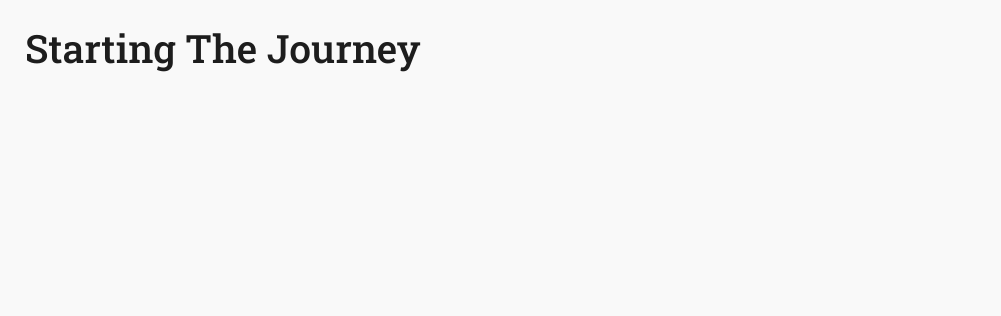
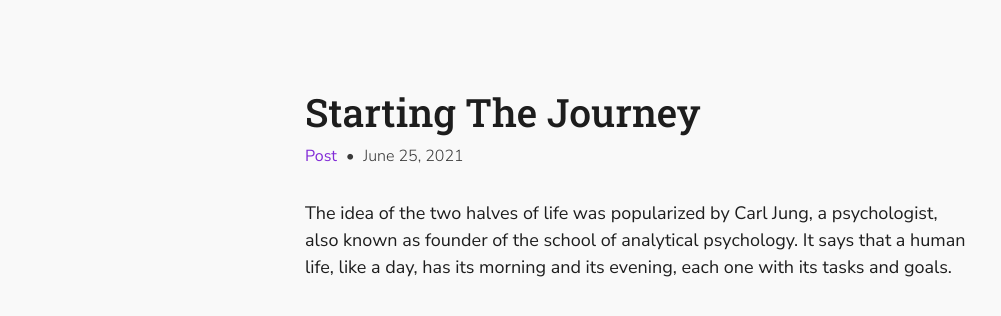
Before and after one commit to alanmoraales/the-photography-journey, a Next.js app: page / in a window 1280 px wide. Shown: the top 316 px of the page, without its empty margins (0-1001 px from the left). Built offline with nearby package versions, Linux system fonts and the light colour scheme.

Commit message:
trying out body component

```diff
--- a/src/pages/index.tsx
+++ b/src/pages/index.tsx
@@ -1,9 +1,26 @@
 import styled from '@emotion/styled'
 import Head from 'components/atoms/Head'
-import { Heading } from 'components/atoms/Typography'
+import { Heading, Body } from 'components/atoms/Typography'
 
 const Container = styled.div`
   padding: 25px;
+  max-width: 75ch;
+  margin: 0 auto;
+`
+
+const Header = styled.div`
+  padding-top: 64px;
+  gap: 8px;
+  display: grid;
+`
+
+const Meta = styled.div`
+  display: flex;
+  gap: 9px;
+`
+
+const Content = styled.div`
+  padding-top: 32px;
 `
 
 const Home = () => (
@@ -11,7 +28,26 @@ const Home = () => (
     <Head />
     <main>
       <Container>
-        <Heading>Starting The Journey</Heading>
+        <Header>
+          <Heading>Starting The Journey</Heading>
+          <Meta>
+            <Body color="primary">Post</Body>
+            <Body color="opaque" weight="light">
+              •
+            </Body>
+            <Body color="opaque" weight="light">
+              June 25, 2021
+            </Body>
+          </Meta>
+        </Header>
+        <Content>
+          <Body variant="blogParagraph">
+            The idea of the two halves of life was popularized by Carl Jung, a
+            psychologist, also known as founder of the school of analytical
+            psychology. It says that a human life, like a day, has its morning
+            and its evening, each one with its tasks and goals.{' '}
+          </Body>
+        </Content>
       </Container>
     </main>
   </div>
```
